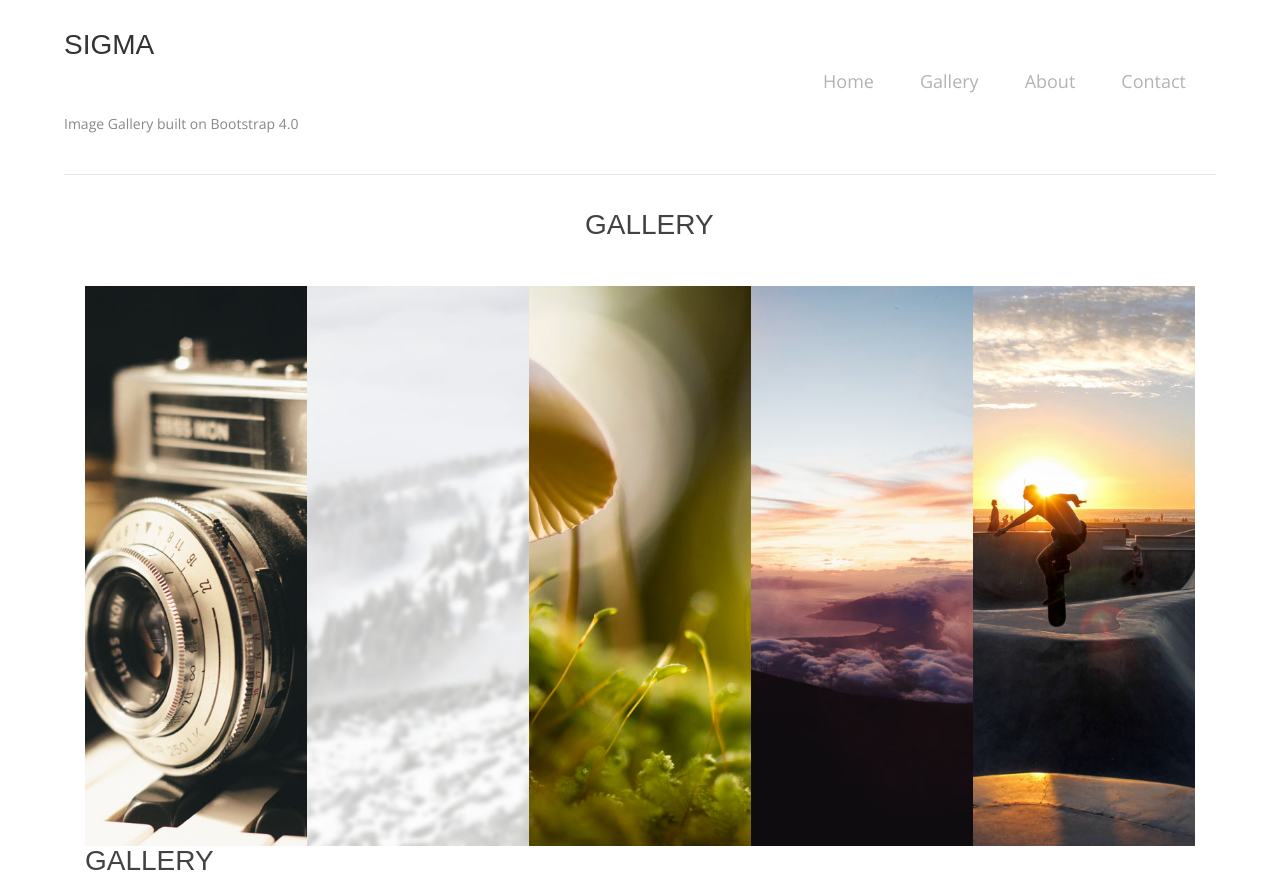
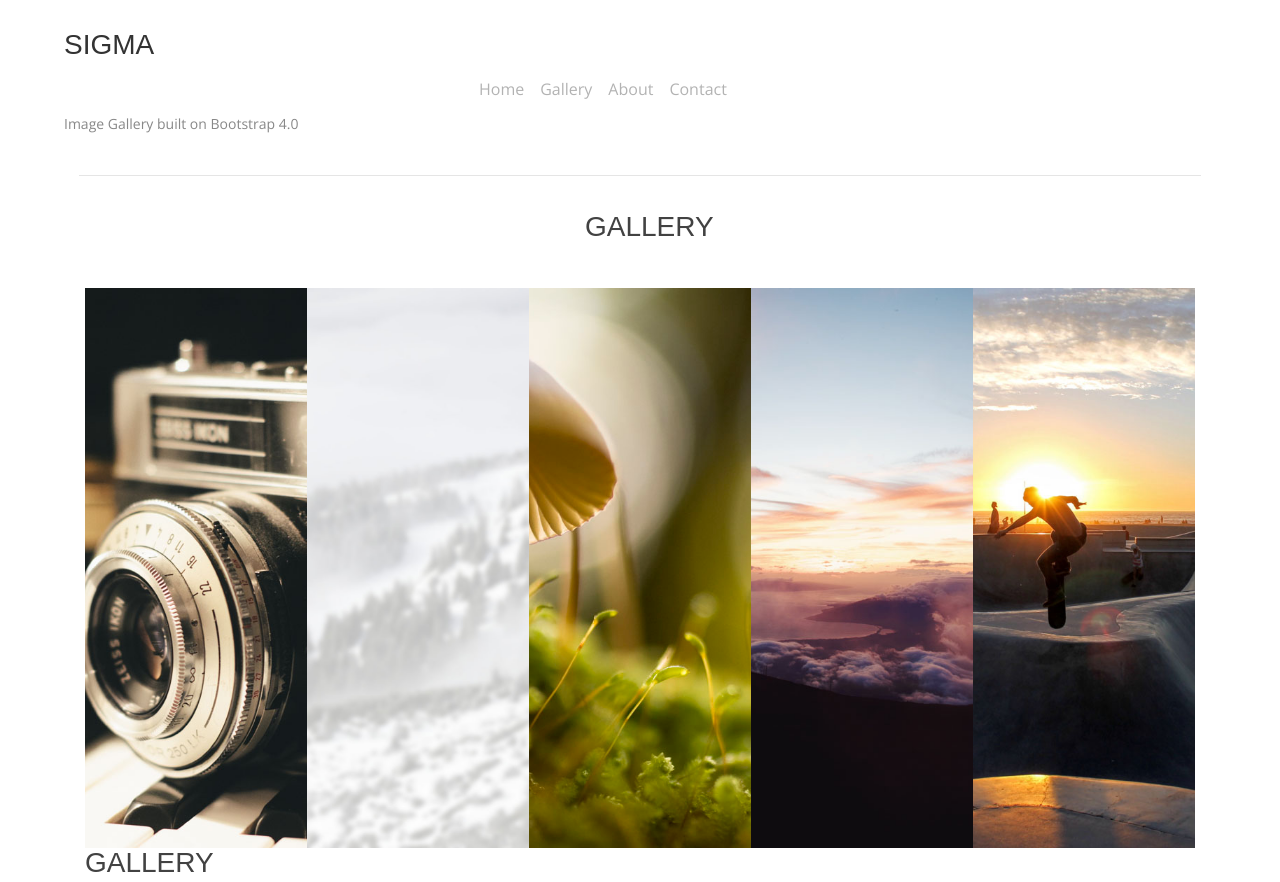
Before and after one commit to Sahmed455/Img_Gallery_Web, a plain HTML site: page las/index.html in a window 1280 px wide. Shown: the top 882 px of the page. Drawn offline with nearby package versions, Linux system fonts and the light colour scheme.

Commit message:
Update style.css

```diff
--- a/las/css/style.css
+++ b/las/css/style.css
@@ -94,30 +94,7 @@ h2 {
 	margin-top: 60px;
 }
 
-.navbar {
-	float: right;
-	padding: 0 !important;
-	margin: 0 !important;
-}
-
-.nav-link {
-	padding: 10px 15px;
-	font-size: 18px;
-}
-
-.sigma-hr {
-   	margin: 15px -15px !important;
-}
-
-.sigmapad {
-	padding: 0 1px 1px 0 !important;
-	margin: 0 !important;
-}
-
-.sigmano {
-	padding: 0 !important;
-	margin: 0 !important;
-}
+//       paste //
 
 .sigma-home h1 {
 	font-size: 48px;
```
